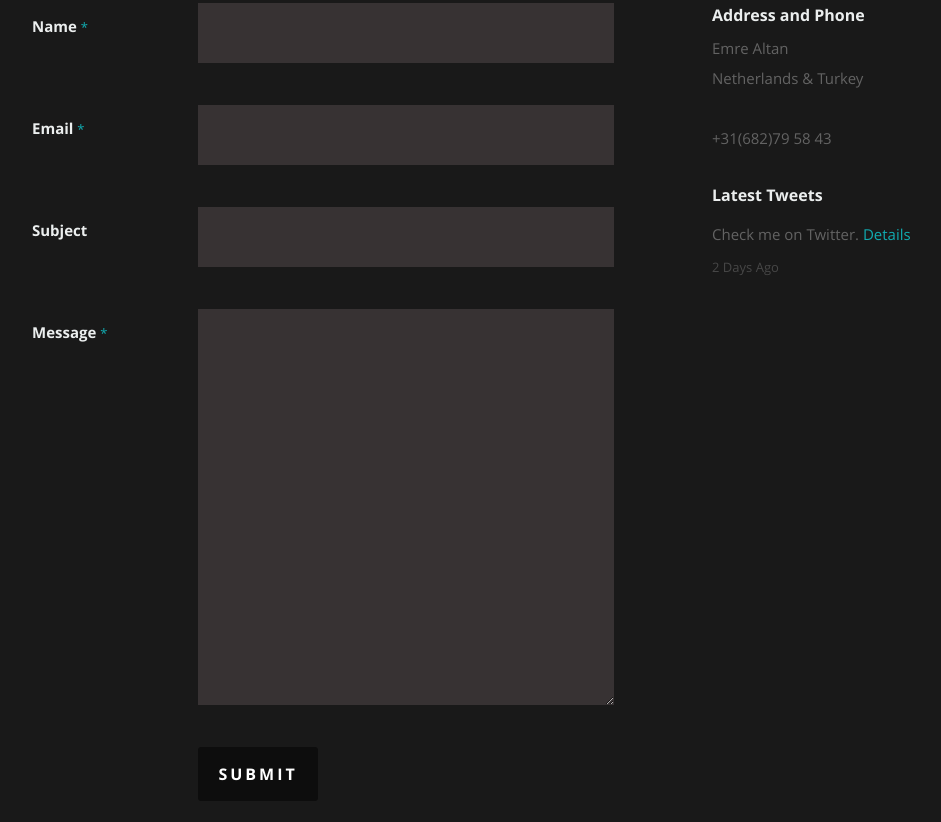
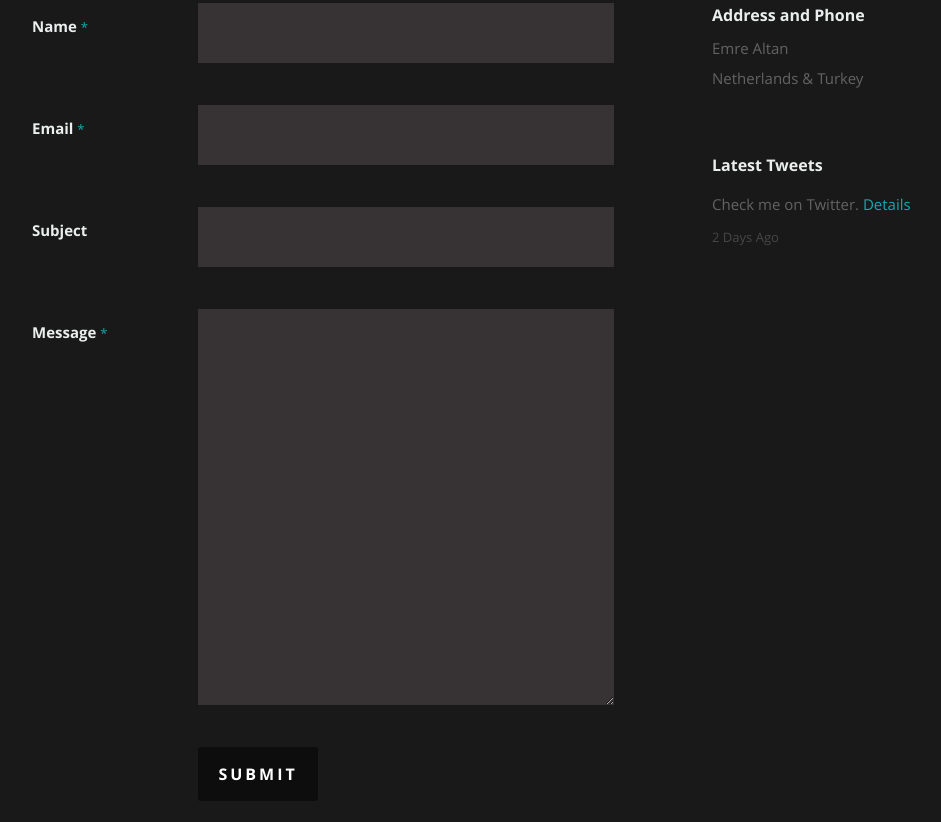
Before and after one commit to fore1gner/emrealtan.github.io, a plain HTML site: page index.html in a window 1280 px wide. Shown: the part 4614-5436 px from the top of the page, without its empty margins (118-1059 px from the left). Drawn offline with nearby package versions, Linux system fonts and the light colour scheme.

Commit message:
Update index.html

```diff
--- a/index.html
+++ b/index.html
@@ -730,7 +730,7 @@
 						   Emre Altan<br>
 						  Netherlands & Turkey <br>
 						   <br>
-						   <span>+31(682)79 58 43</span>
+						   <!--<span>+31(682)79 58 43</span> -->
 					   </p>
 
 				   </div>
```
